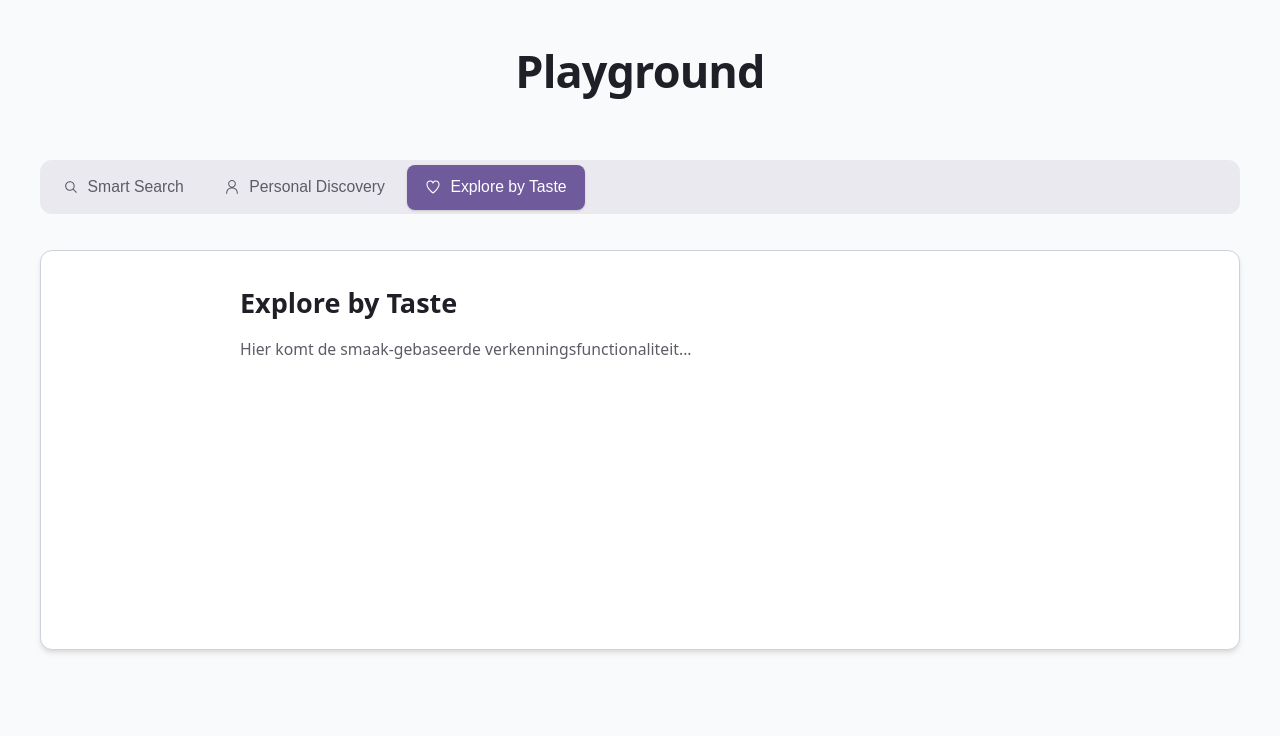
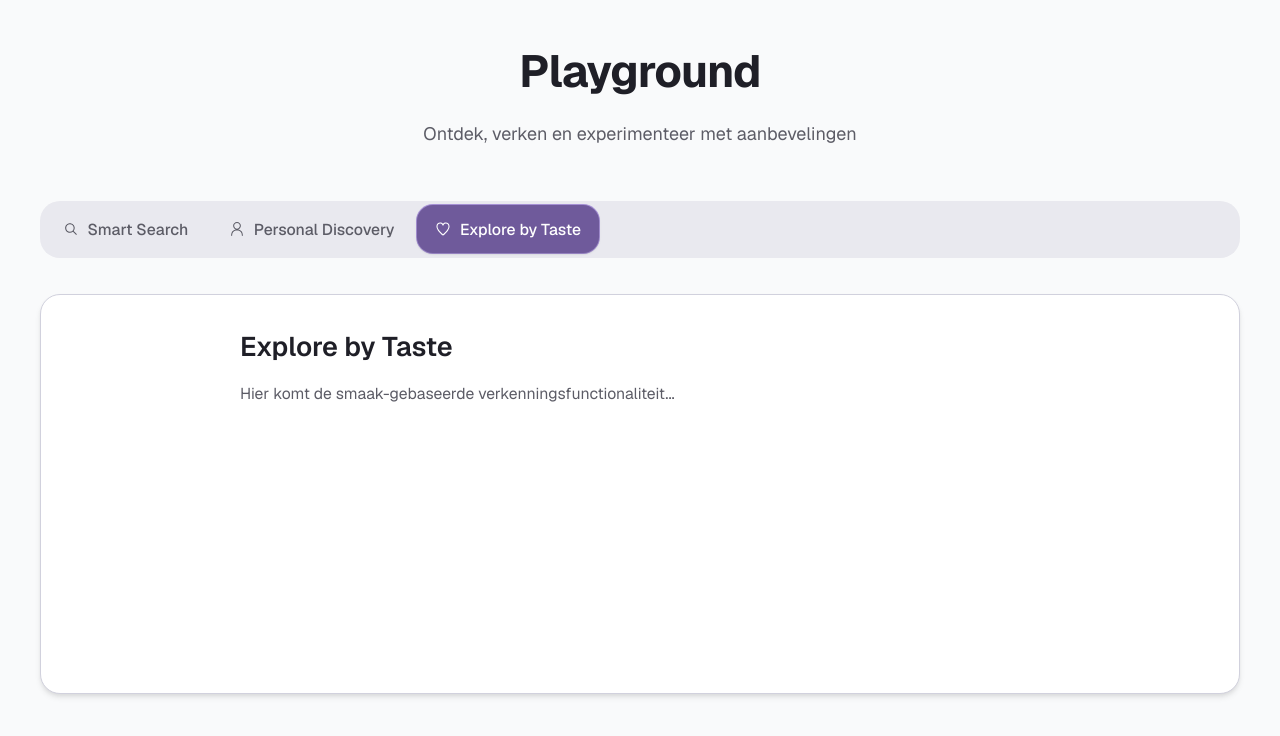
Before and after one commit to royschut/recommender, a Next.js app: page /playground/explore-by-taste in a window 1280 px wide. Shown: the top 736 px of the page. Built offline with nearby package versions, Linux system fonts and the light colour scheme.

Commit message:
feat(playground): round corners and geist

```diff
--- a/package.json
+++ b/package.json
@@ -24,6 +24,7 @@
     "@radix-ui/colors": "^3.0.0",
     "@radix-ui/react-icons": "^1.3.2",
     "cross-env": "^7.0.3",
+    "geist": "^1.4.2",
     "graphql": "^16.8.1",
     "next": "15.3.0",
     "openai": "^5.3.0",
--- a/src/app/(frontend)/layout.tsx
+++ b/src/app/(frontend)/layout.tsx
@@ -1,4 +1,6 @@
 import React from 'react'
+import { GeistSans } from 'geist/font/sans'
+import { GeistMono } from 'geist/font/mono'
 import './styles.css'
 
 export const metadata = {
@@ -10,8 +12,8 @@ export default async function RootLayout(props: { children: React.ReactNode }) {
   const { children } = props
 
   return (
-    <html lang="en">
-      <body>
+    <html lang="en" className={`${GeistSans.variable} ${GeistMono.variable}`}>
+      <body className={GeistSans.className}>
         <main>{children}</main>
       </body>
     </html>
--- a/src/app/(frontend)/playground/layout/PlaygroundLayout.tsx
+++ b/src/app/(frontend)/playground/layout/PlaygroundLayout.tsx
@@ -53,7 +53,7 @@ const PlaygroundLayout: React.FC<PlaygroundLayoutProps> = ({ children, activeTab
     <div className="playground-container">
       <header className="playground-header">
         <h1 className="playground-title">{playground.title}</h1>
-        {/* <p className="playground-subtitle">{playground.subtitle}</p> */}
+        <p className="playground-subtitle">{playground.subtitle}</p>
       </header>
 
       <Tabs.Root className="playground-tabs" value={currentTab} onValueChange={handleTabChange}>
--- a/src/app/(frontend)/playground/layout/layout.css
+++ b/src/app/(frontend)/playground/layout/layout.css
@@ -1,16 +1,59 @@
+/* Font and Design Variables */
+:root {
+  --font-geist-sans: var(
+    --font-geist-sans,
+    'Geist',
+    system-ui,
+    -apple-system,
+    BlinkMacSystemFont,
+    'Segoe UI',
+    Roboto,
+    sans-serif
+  );
+  --font-geist-mono: var(
+    --font-geist-mono,
+    'Geist Mono',
+    'SF Mono',
+    Monaco,
+    Inconsolata,
+    'Roboto Mono',
+    monospace
+  );
+
+  /* Enhanced border radius for modern look */
+  --radius-1: 4px;
+  --radius-2: 6px;
+  --radius-3: 10px;
+  --radius-4: 16px;
+  --radius-5: 20px;
+  --radius-6: 24px;
+
+  /* Spacing and typography variables */
+  --space-1: 0.25rem;
+  --space-2: 0.5rem;
+  --space-3: 0.75rem;
+  --space-4: 1rem;
+  --space-6: 2rem;
+  --space-8: 3rem;
+
+  --font-size-2: 0.75rem;
+  --font-size-3: 0.875rem;
+  --font-size-4: 1rem;
+  --font-size-6: 1.5rem;
+  --font-size-7: 2rem;
+  --font-size-8: 2.5rem;
+
+  --shadow-2: 0 1px 3px rgba(0, 0, 0, 0.1), 0 1px 2px rgba(0, 0, 0, 0.06);
+  --shadow-3: 0 4px 6px -1px rgba(0, 0, 0, 0.1), 0 2px 4px -1px rgba(0, 0, 0, 0.06);
+}
+
 /* Playground Layout Styling */
 
 .playground-container {
   min-height: 100vh;
   background-color: var(--color-background);
   padding: var(--space-6, 2rem);
-  font-family:
-    system-ui,
-    -apple-system,
-    BlinkMacSystemFont,
-    'Segoe UI',
-    Roboto,
-    sans-serif;
+  font-family: var(--font-geist-sans);
 }
 
 /* Header */
@@ -25,6 +68,7 @@
   color: var(--gray-12);
   margin: 0 0 var(--space-3, 0.75rem) 0;
   letter-spacing: -0.02em;
+  font-family: var(--font-geist-sans);
 }
 
 .playground-subtitle {
@@ -33,6 +77,7 @@
   margin: 0;
   font-weight: 400;
   line-height: 1.5;
+  font-family: var(--font-geist-sans);
 }
 
 /* Tabs Container */
@@ -47,7 +92,7 @@
   gap: var(--space-1, 0.25rem);
   padding: var(--space-1, 0.25rem);
   background-color: var(--gray-3);
-  border-radius: var(--radius-4, 12px);
+  border-radius: var(--radius-5, 20px);
   margin-bottom: var(--space-6, 2rem);
   overflow-x: auto;
   scroll-behavior: smooth;
@@ -59,22 +104,26 @@
   align-items: center;
   gap: var(--space-2, 0.5rem);
   padding: var(--space-3, 0.75rem) var(--space-4, 1rem);
-  border-radius: var(--radius-3, 8px);
+  border-radius: var(--radius-4, 16px);
   border: none;
   background: transparent;
   color: var(--gray-11);
   font-size: var(--font-size-3, 0.875rem);
   font-weight: 500;
   cursor: pointer;
-  transition: all 0.15s ease;
   white-space: nowrap;
   position: relative;
   min-width: max-content;
+  font-family: var(--font-geist-sans);
+  transform: translateY(0);
+  transition: all 0.2s cubic-bezier(0.4, 0, 0.2, 1);
 }
 
 .playground-tabs-trigger:hover {
   background-color: var(--gray-4);
   color: var(--gray-12);
+  transform: translateY(-1px);
+  box-shadow: 0 2px 8px rgba(0, 0, 0, 0.1);
 }
 
 .playground-tabs-trigger:focus-visible {
@@ -85,11 +134,31 @@
 .playground-tabs-trigger[data-state='active'] {
   background-color: var(--violet-9);
   color: var(--violet-contrast);
-  box-shadow: var(--shadow-2, 0 1px 3px rgba(0, 0, 0, 0.1), 0 1px 2px rgba(0, 0, 0, 0.06));
+  transform: translateY(0);
+  box-shadow:
+    var(--shadow-2, 0 1px 3px rgba(0, 0, 0, 0.1), 0 1px 2px rgba(0, 0, 0, 0.06)),
+    0 0 0 1px var(--violet-8);
+  position: relative;
 }
+
+/* .playground-tabs-trigger[data-state='active']::before {
+  content: '';
+  position: absolute;
+  top: -2px;
+  left: 50%;
+  transform: translateX(-50%);
+  width: 20px;
+  height: 2px;
+  background-color: var(--violet-9);
+  border-radius: 1px;
+} */
 
 .playground-tabs-trigger[data-state='active']:hover {
   background-color: var(--violet-10);
+  transform: translateY(-1px);
+  box-shadow:
+    0 4px 12px rgba(0, 0, 0, 0.15),
+    0 0 0 1px var(--violet-8);
 }
 
 /* Tab Icons */
@@ -102,7 +171,7 @@
 /* Content Area */
 .playground-content {
   background-color: white;
-  border-radius: var(--radius-4, 12px);
+  border-radius: var(--radius-5, 20px);
   border: 1px solid var(--gray-6);
   box-shadow: var(
     --shadow-3,
@@ -112,6 +181,15 @@
   overflow: hidden;
   padding: var(--space-6, 2rem);
   min-height: 400px;
+  transition: box-shadow 0.2s ease;
+}
+
+.playground-content:hover {
+  box-shadow: var(
+    --shadow-3,
+    0 8px 25px -5px rgba(0, 0, 0, 0.1),
+    0 8px 10px -6px rgba(0, 0, 0, 0.1)
+  );
 }
 
 /* Welcome Content Styling */
@@ -125,6 +203,7 @@
   font-weight: 600;
   color: var(--gray-12);
   margin: 0 0 var(--space-3, 0.75rem) 0;
+  font-family: var(--font-geist-sans);
 }
 
 .playground-welcome p {
@@ -132,6 +211,7 @@
   color: var(--gray-11);
   margin: 0;
   line-height: 1.6;
+  font-family: var(--font-geist-sans);
 }
 
 /* Tab Content Specific Styling */
@@ -149,6 +229,7 @@
   font-weight: 600;
   color: var(--gray-12);
   margin: 0 0 var(--space-4, 1rem) 0;
+  font-family: var(--font-geist-sans);
 }
 
 .smart-search-container p,
@@ -158,6 +239,7 @@
   color: var(--gray-11);
   line-height: 1.6;
   margin: 0;
+  font-family: var(--font-geist-sans);
 }
 
 /* Loading Styling */
@@ -168,6 +250,7 @@
   min-height: 50vh;
   color: var(--gray-11);
   font-size: var(--font-size-3, 0.875rem);
+  font-family: var(--font-geist-sans);
 }
 
 /* Responsive Design */
@@ -190,17 +273,8 @@
     font-size: var(--font-size-2, 0.75rem);
   }
 
-  .playground-tabs-content {
+  .playground-content {
     padding: var(--space-4, 1rem);
-  }
-
-  .playground-placeholder {
-    min-height: 200px;
-  }
-
-  .playground-placeholder-icon {
-    width: 36px;
-    height: 36px;
   }
 }
 
@@ -220,26 +294,3 @@
     transform: translateY(0);
   }
 }
-
-/* Custom CSS Variables for spacing and typography */
-:root {
-  --space-1: 0.25rem;
-  --space-2: 0.5rem;
-  --space-3: 0.75rem;
-  --space-4: 1rem;
-  --space-6: 2rem;
-  --space-8: 3rem;
-
-  --font-size-2: 0.75rem;
-  --font-size-3: 0.875rem;
-  --font-size-4: 1rem;
-  --font-size-6: 1.5rem;
-  --font-size-7: 2rem;
-  --font-size-8: 2.5rem;
-
-  --radius-3: 8px;
-  --radius-4: 12px;
-
-  --shadow-2: 0 1px 3px rgba(0, 0, 0, 0.1), 0 1px 2px rgba(0, 0, 0, 0.06);
-  --shadow-3: 0 4px 6px -1px rgba(0, 0, 0, 0.1), 0 2px 4px -1px rgba(0, 0, 0, 0.06);
-}
```
Also changed, not shown: 1 other file (tests, documents, lock files or other folders).
